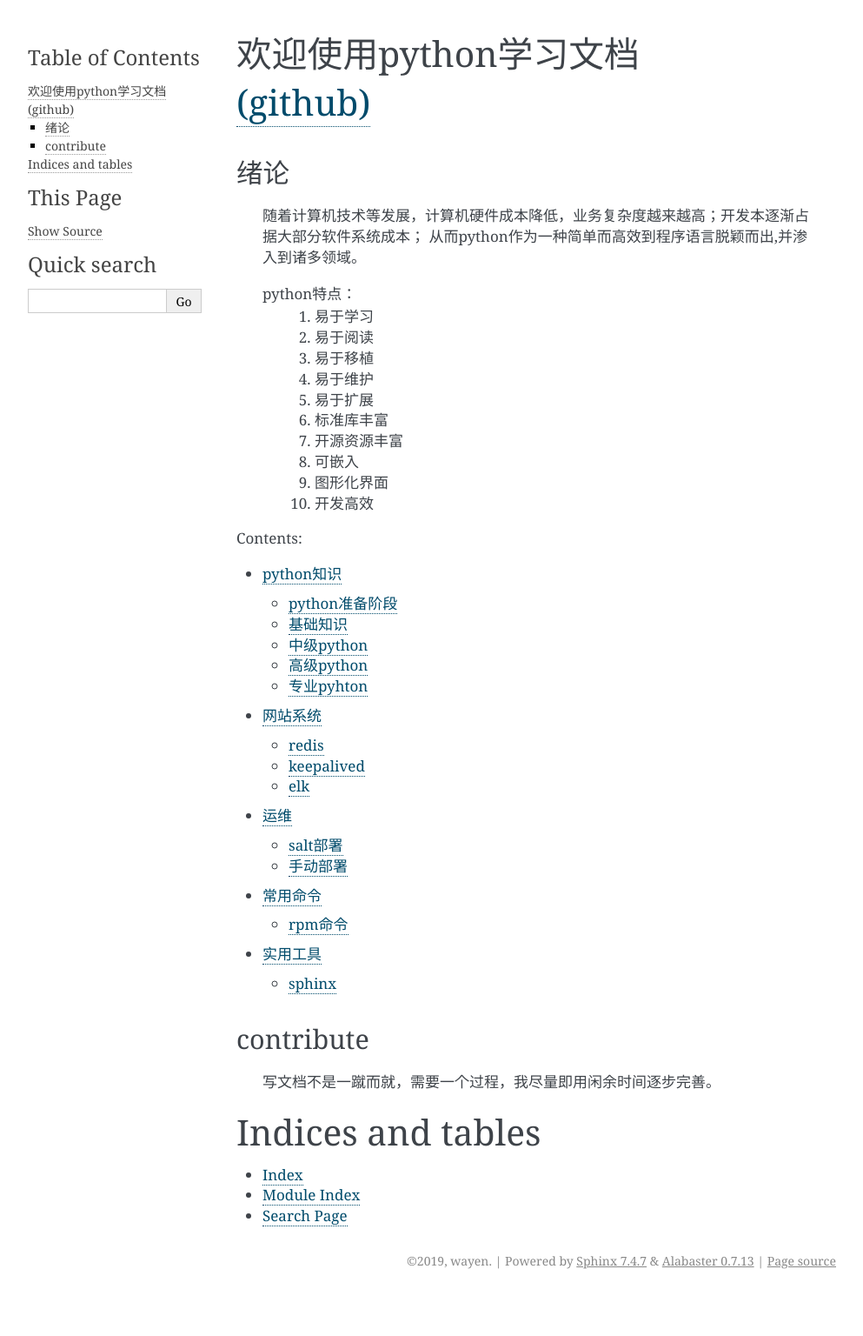
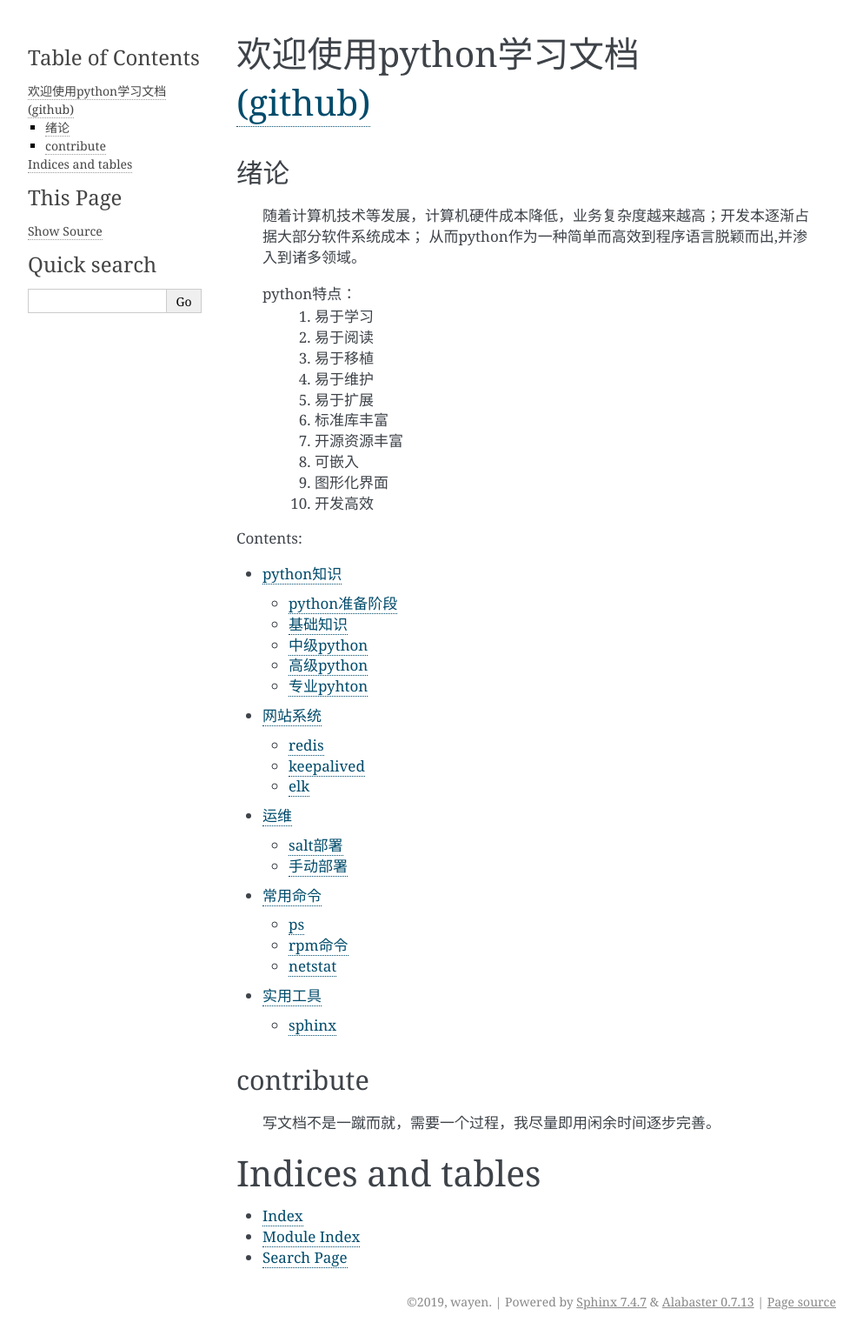
Before and after one commit to wojunnihou/pylearn, a Sphinx documentation site: the page built from doc/source/index.rst, in a window 1280 px wide. Shown: the whole page at 87% size, without its empty margins (148-1141 px from the left). Built offline with Sphinx 7.4.7, drawn with Linux system fonts in a browser that asks for light colours; before the commit the page ends 1489 px from its top, so only the background shows below that.

Commit message:
常用命令

```diff
--- a/doc/source/cmd/index.rst
+++ b/doc/source/cmd/index.rst
@@ -7,4 +7,6 @@
    :maxdepth: 1
    :caption: Contents:
 
+   ps
    rpm
+   netstat
--- /dev/null
+++ b/doc/source/cmd/netstat.rst
@@ -0,0 +1,6 @@
+netstat
+==========
+
+    * 查看进程占用端口(例如查看pid为45462的进程占用端口情况)::
+
+        netstat -anop |grep 45462
--- a/doc/source/cmd/rpm.rst
+++ b/doc/source/cmd/rpm.rst
@@ -5,10 +5,10 @@ rpm命令
 
         rpm -qa
 
-    * 查看应用相关文件(比如查看rabbitmq-server相关文件路径)
+    * 查看应用相关文件(比如查看rabbitmq-server相关文件路径)::
 
         rpm -ql rabbitmq-server
 
-    * 查看应用配置文件路径(比如查看rabbitmq-server配置文件路径)
+    * 查看应用配置文件路径(比如查看rabbitmq-server配置文件路径)::
 
         rpm -qc rabbitmq-server
```
Also changed, not shown: doc/source/cmd/ps.rst (added, +10 -0 lines).
